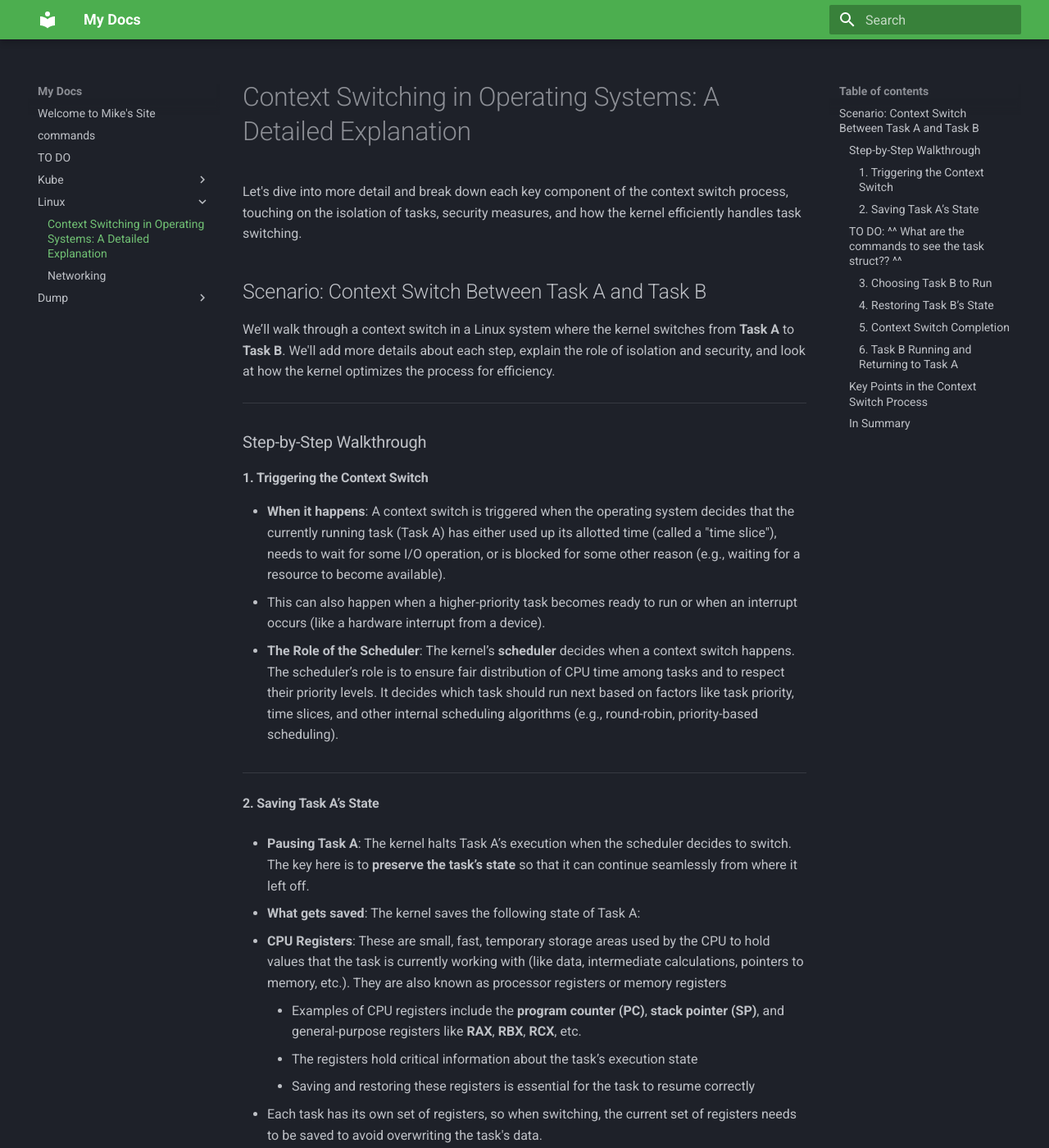
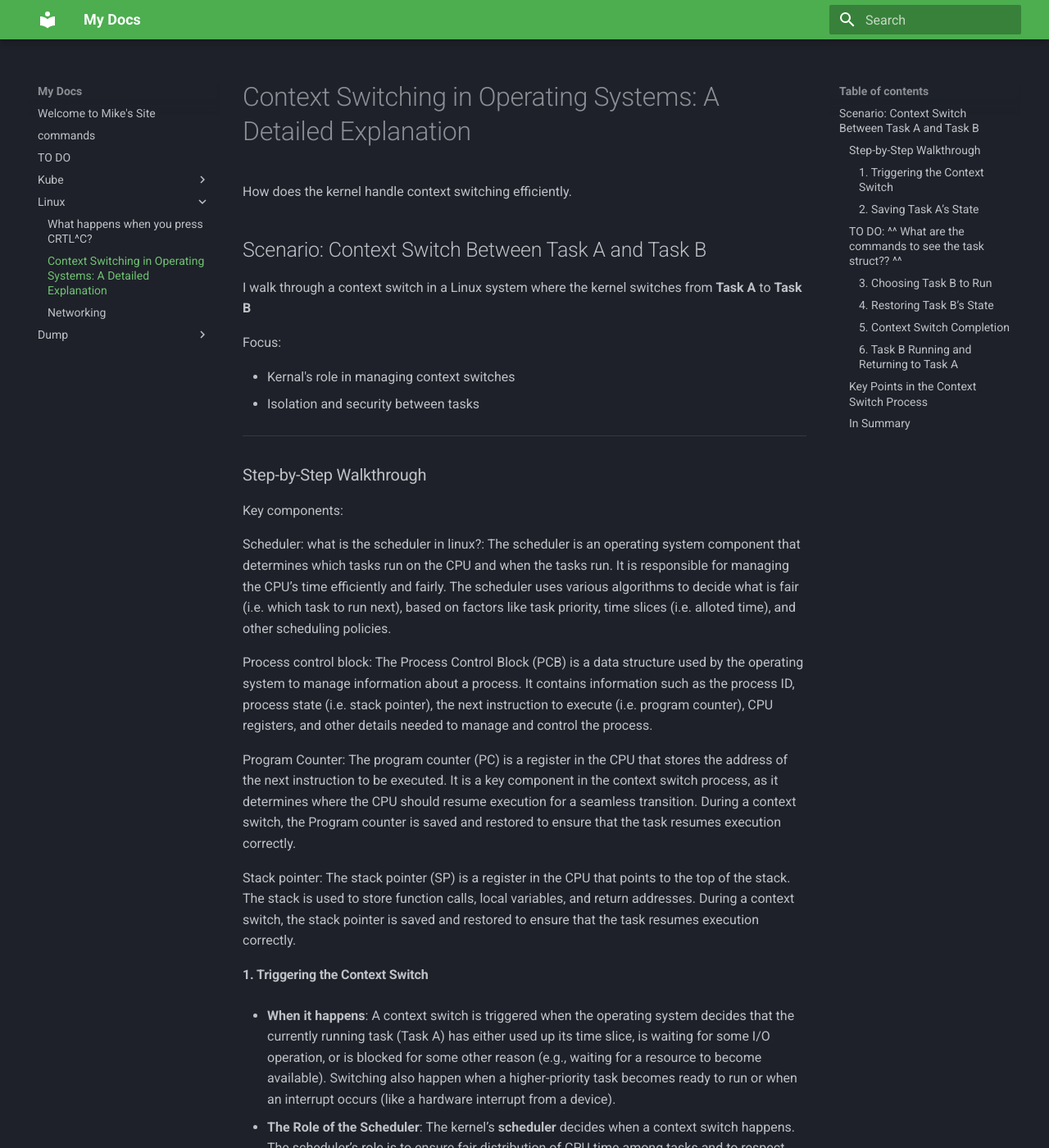
Before and after one commit to mjarmijo/mkdocs_notes, an MkDocs documentation site: the page built from docs/Linux/contex_switching.md, in a window 1280 px wide and 1400 px high. Shown: the whole window at 82% size. Built offline with MkDocs 1.6.1 and Material for MkDocs 9.7.7, drawn with Linux system fonts in a browser that asks for light colours; some of the changed text lies outside the part shown.

Commit message:
What happens when you press crtl c, need to edit context switching after key components

```diff
--- a/docs/Linux/contex_switching.md
+++ b/docs/Linux/contex_switching.md
@@ -1,19 +1,34 @@
 # Context Switching in Operating Systems: A Detailed Explanation
 
-Let's dive into more detail and break down each key component of the context switch process, touching on the isolation of tasks, security measures, and how the kernel efficiently handles task switching.
+How does the kernel handle context switching efficiently.
 
 ## Scenario: Context Switch Between Task A and Task B
 
-We’ll walk through a context switch in a Linux system where the kernel switches from **Task A** to **Task B**. We'll add more details about each step, explain the role of isolation and security, and look at how the kernel optimizes the process for efficiency.
+I walk through a context switch in a Linux system where the kernel switches from **Task A** to **Task B**
+
+Focus:
+
+- Kernal's role in managing context switches
+- Isolation and security between tasks
 
 ---
 
 ### Step-by-Step Walkthrough
 
+Key components:
+
+Scheduler: what is the scheduler in linux?: The scheduler is an operating system component that determines which tasks run on the CPU and when the tasks run. It is responsible for managing the CPU’s time efficiently and fairly. The scheduler uses various algorithms to decide what is fair (i.e. which task to run next), based on factors like task priority, time slices (i.e. alloted time), and other scheduling policies.
+
+Process control block: The Process Control Block (PCB) is a data structure used by the operating system to manage information about a process. It contains information such as the process ID, process state (i.e. stack pointer), the next instruction to execute (i.e. program counter), CPU registers, and other details needed to manage and control the process.
+
+Program Counter: The program counter (PC) is a register in the CPU that stores the address of the next instruction to be executed. It is a key component in the context switch process, as it determines where the CPU should resume execution for a seamless transition. During a context switch, the Program counter is saved and restored to ensure that the task resumes execution correctly.
+
+Stack pointer: The stack pointer (SP) is a register in the CPU that points to the top of the stack. The stack is used to store function calls, local variables, and return addresses. During a context switch, the stack pointer is saved and restored to ensure that the task resumes execution correctly.
+
+
 #### 1. **Triggering the Context Switch**
 
-- **When it happens**: A context switch is triggered when the operating system decides that the currently running task (Task A) has either used up its allotted time (called a "time slice"), needs to wait for some I/O operation, or is blocked for some other reason (e.g., waiting for a resource to become available).
-  - This can also happen when a higher-priority task becomes ready to run or when an interrupt occurs (like a hardware interrupt from a device).
+- **When it happens**: A context switch is triggered when the operating system decides that the currently running task (Task A) has either used up its time slice, is waiting for some I/O operation, or is blocked for some other reason (e.g., waiting for a resource to become available). Switching also happen when a higher-priority task becomes ready to run or when an interrupt occurs (like a hardware interrupt from a device).
 
 - **The Role of the Scheduler**: The kernel’s **scheduler** decides when a context switch happens. The scheduler’s role is to ensure fair distribution of CPU time among tasks and to respect their priority levels. It decides which task should run next based on factors like task priority, time slices, and other internal scheduling algorithms (e.g., round-robin, priority-based scheduling).
 
```
Also changed, not shown: docs/Linux/What happens when you press ctrl^c.md (added, +31 -0 lines).
